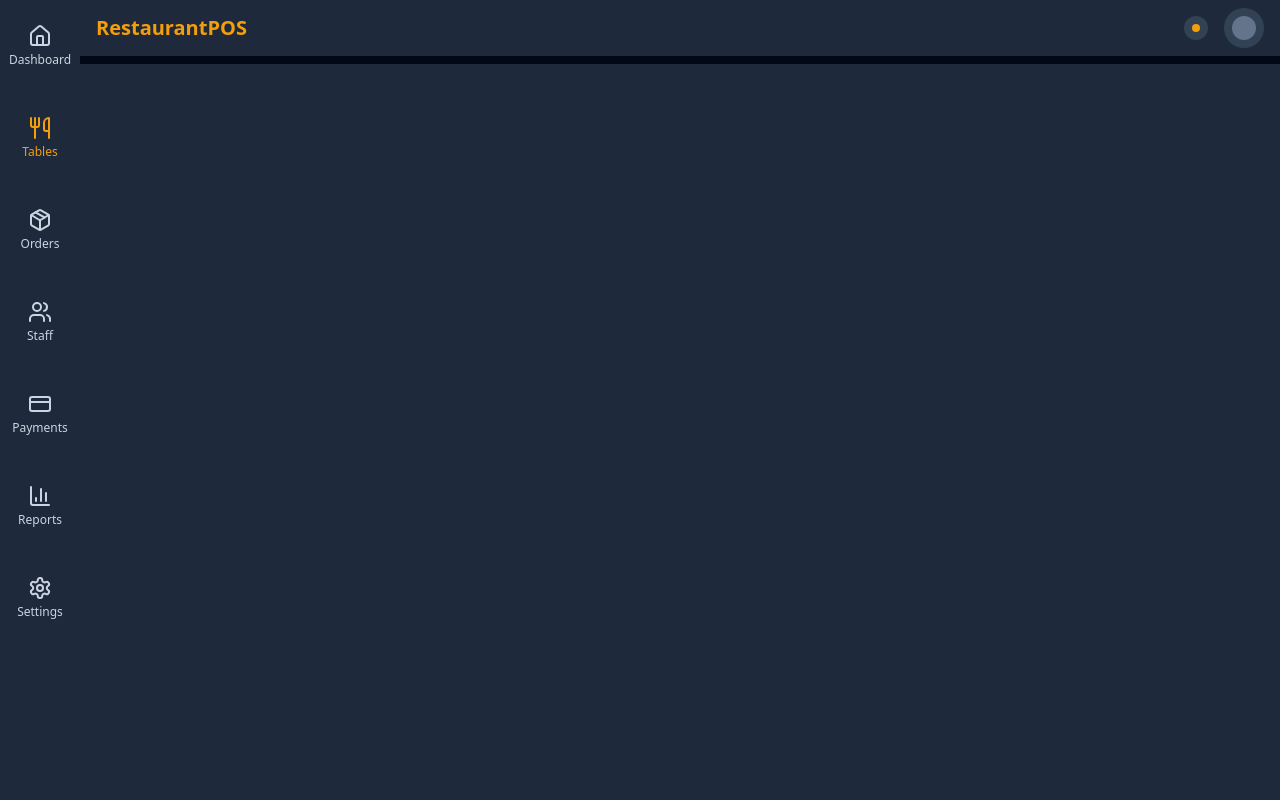
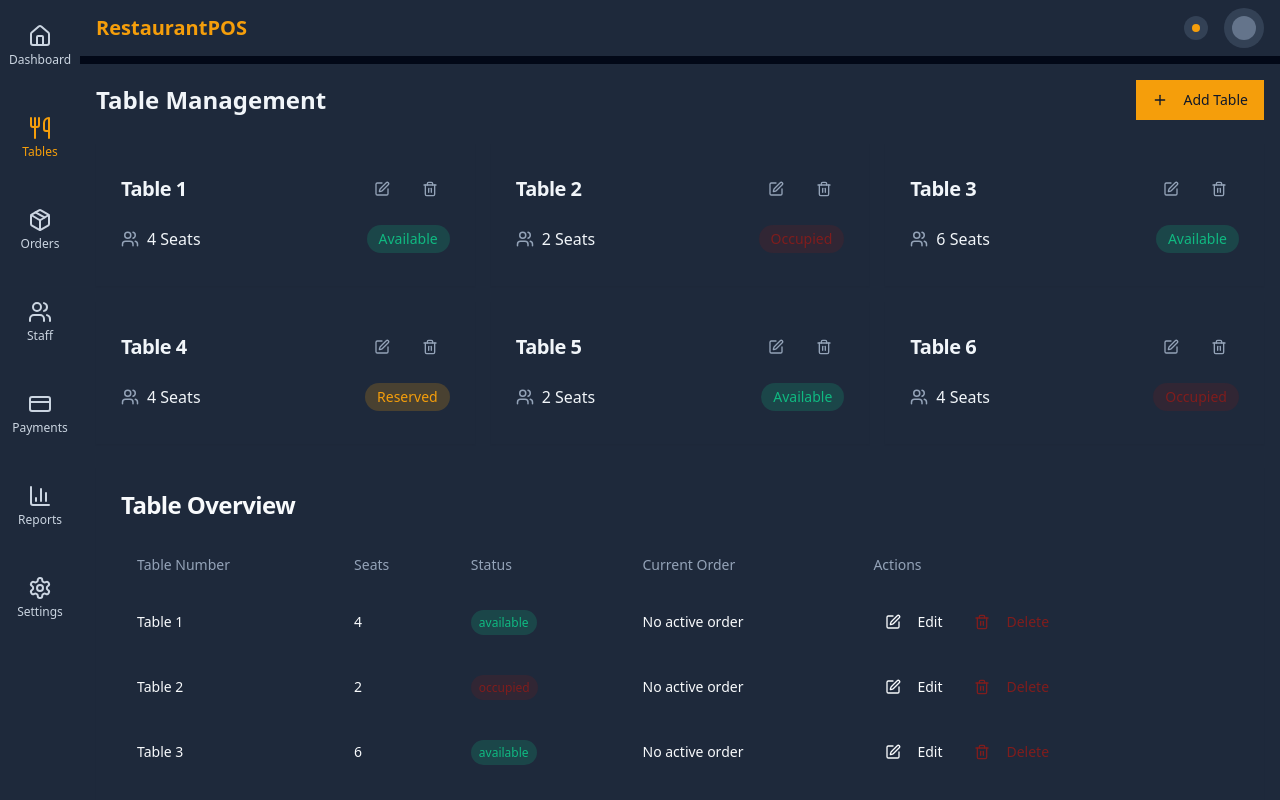
Before and after one commit to jwillz7667/cloud-kitchen-captain, a React (Vite) app: page /tables in a window 1280 px wide. Shown: the top 800 px of the page. Built offline with nearby package versions, Linux system fonts and the light colour scheme.

Commit message:
Create tables page
Added a new page for displaying tables in the application. This includes the necessary components and routing to integrate the tables functionality into the existing layout.
[skip gpt_engineer]

```diff
--- a/src/App.tsx
+++ b/src/App.tsx
@@ -5,6 +5,7 @@ import { Toaster as Sonner } from "@/components/ui/sonner";
 import { TooltipProvider } from "@/components/ui/tooltip";
 import Layout from "./components/Layout";
 import Index from "./pages/Index";
+import Tables from "./pages/Tables";
 
 const queryClient = new QueryClient();
 
@@ -17,6 +18,7 @@ const App = () => (
         <Layout>
           <Routes>
             <Route path="/" element={<Index />} />
+            <Route path="/tables" element={<Tables />} />
           </Routes>
         </Layout>
       </BrowserRouter>
--- /dev/null
+++ b/src/pages/Tables.tsx
@@ -0,0 +1,124 @@
+import React from 'react';
+import { Card, CardContent, CardHeader, CardTitle } from '@/components/ui/card';
+import { Table, TableHeader, TableBody, TableRow, TableHead, TableCell } from '@/components/ui/table';
+import { Button } from '@/components/ui/button';
+import { Plus, Users, Edit, Trash2 } from 'lucide-react';
+import { tables } from '@/data/mockData';
+
+const Tables = () => {
+  console.log('Rendering Tables page');
+
+  return (
+    <div className="space-y-6">
+      <div className="flex items-center justify-between">
+        <h1 className="text-2xl font-bold text-pos-text">Table Management</h1>
+        <Button className="bg-pos-accent hover:bg-amber-600">
+          <Plus className="mr-2" size={16} />
+          Add Table
+        </Button>
+      </div>
+
+      <div className="grid gap-4 md:grid-cols-2 lg:grid-cols-3">
+        {tables.map((table) => (
+          <Card key={table.id} className="bg-slate-800 text-pos-text">
+            <CardHeader className="flex flex-row items-center justify-between space-y-0 pb-2">
+              <CardTitle className="text-xl font-bold">Table {table.number}</CardTitle>
+              <div className="flex space-x-2">
+                <Button variant="ghost" size="icon" className="text-slate-400 hover:text-pos-text">
+                  <Edit size={18} />
+                </Button>
+                <Button variant="ghost" size="icon" className="text-slate-400 hover:text-destructive">
+                  <Trash2 size={18} />
+                </Button>
+              </div>
+            </CardHeader>
+            <CardContent>
+              <div className="flex items-center justify-between py-2">
+                <div className="flex items-center">
+                  <Users size={18} className="mr-2 text-slate-400" />
+                  <span>{table.seats} Seats</span>
+                </div>
+                <div
+                  className={`rounded-full px-3 py-1 text-sm ${
+                    table.status === 'available'
+                      ? 'bg-pos-success/20 text-pos-success'
+                      : table.status === 'occupied'
+                      ? 'bg-destructive/20 text-destructive'
+                      : 'bg-pos-accent/20 text-pos-accent'
+                  }`}
+                >
+                  {table.status.charAt(0).toUpperCase() + table.status.slice(1)}
+                </div>
+              </div>
+              {table.currentOrder && (
+                <div className="mt-2 rounded-md bg-slate-700/50 p-2">
+                  <p className="text-sm text-slate-300">Current Order: #{table.currentOrder.id}</p>
+                  <p className="text-sm text-slate-400">
+                    Items: {table.currentOrder.items.length} | Status: {table.currentOrder.status}
+                  </p>
+                </div>
+              )}
+            </CardContent>
+          </Card>
+        ))}
+      </div>
+
+      <Card className="mt-6 bg-slate-800">
+        <CardHeader>
+          <CardTitle>Table Overview</CardTitle>
+        </CardHeader>
+        <CardContent>
+          <Table>
+            <TableHeader>
+              <TableRow>
+                <TableHead>Table Number</TableHead>
+                <TableHead>Seats</TableHead>
+                <TableHead>Status</TableHead>
+                <TableHead>Current Order</TableHead>
+                <TableHead>Actions</TableHead>
+              </TableRow>
+            </TableHeader>
+            <TableBody>
+              {tables.map((table) => (
+                <TableRow key={table.id}>
+                  <TableCell>Table {table.number}</TableCell>
+                  <TableCell>{table.seats}</TableCell>
+                  <TableCell>
+                    <span
+                      className={`rounded-full px-2 py-1 text-xs ${
+                        table.status === 'available'
+                          ? 'bg-pos-success/20 text-pos-success'
+                          : table.status === 'occupied'
+                          ? 'bg-destructive/20 text-destructive'
+                          : 'bg-pos-accent/20 text-pos-accent'
+                      }`}
+                    >
+                      {table.status}
+                    </span>
+                  </TableCell>
+                  <TableCell>
+                    {table.currentOrder ? `Order #${table.currentOrder.id}` : 'No active order'}
+                  </TableCell>
+                  <TableCell>
+                    <div className="flex space-x-2">
+                      <Button variant="ghost" size="sm" className="h-8">
+                        <Edit size={16} className="mr-2" />
+                        Edit
+                      </Button>
+                      <Button variant="ghost" size="sm" className="h-8 text-destructive hover:text-destructive">
+                        <Trash2 size={16} className="mr-2" />
+                        Delete
+                      </Button>
+                    </div>
+                  </TableCell>
+                </TableRow>
+              ))}
+            </TableBody>
+          </Table>
+        </CardContent>
+      </Card>
+    </div>
+  );
+};
+
+export default Tables;
```
